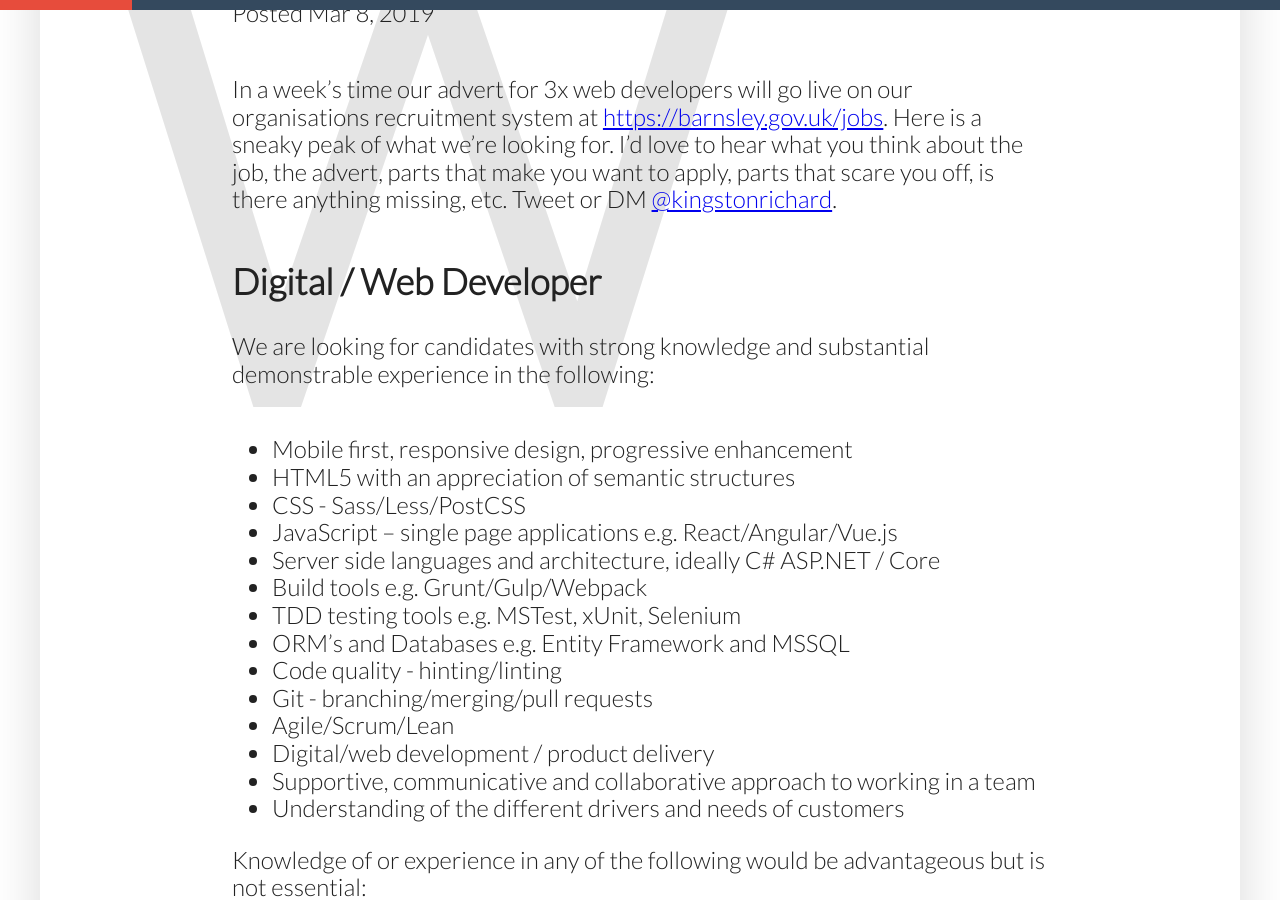
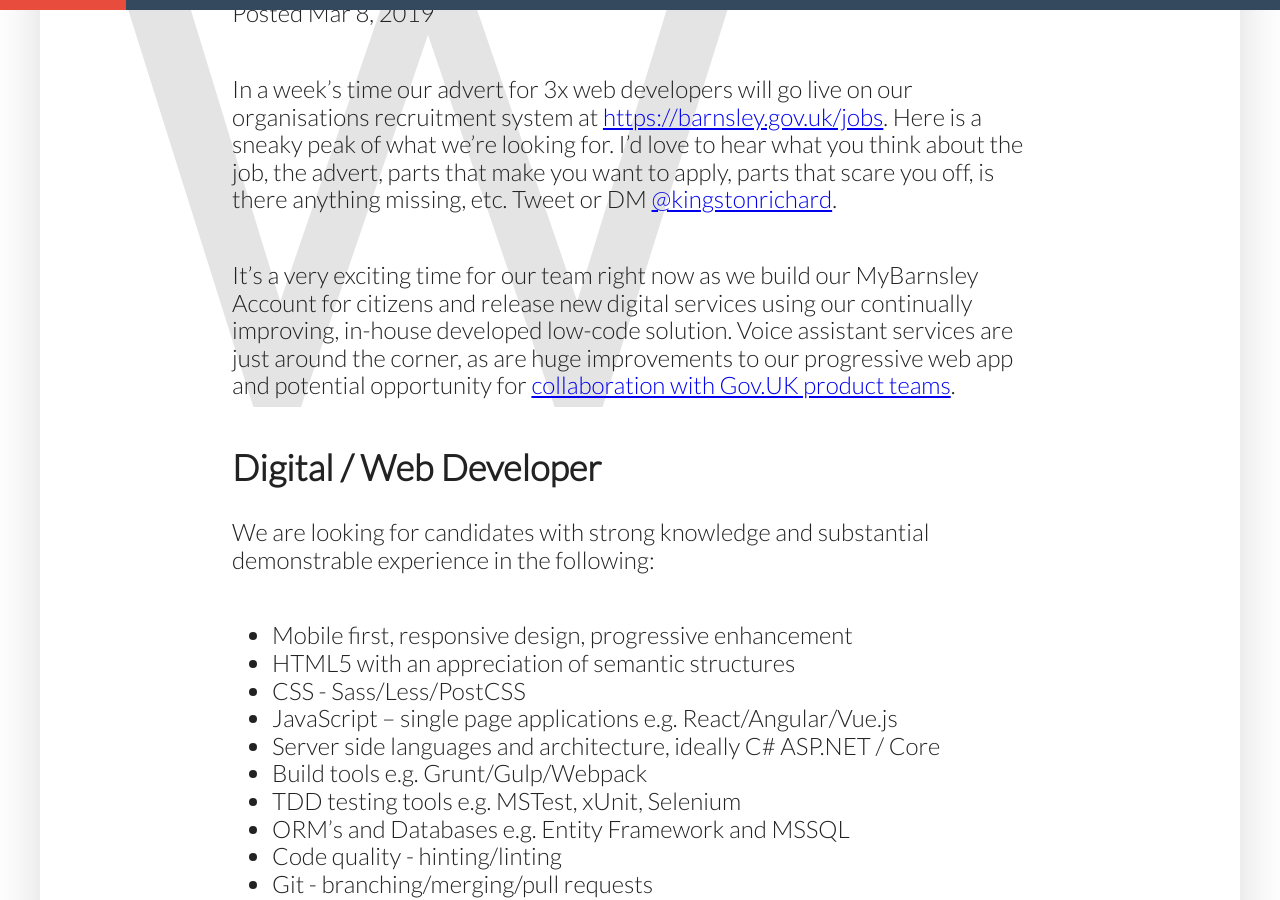
Before and after one commit to kingstonrichard/kingstonrichard.uk, a Jekyll site: the page built from _posts/2019-03-08-were-looking-for-web-developers.markdown, in a window 1280 px wide and 900 px high, scrolled down 403 px. Built offline with Jekyll 4.4.1, drawn with Linux system fonts in a browser that asks for light colours; nearby versions of some CDN libraries.

Commit message:
Added intro

```diff
--- a/_posts/2019-03-08-were-looking-for-web-developers.markdown
+++ b/_posts/2019-03-08-were-looking-for-web-developers.markdown
@@ -7,6 +7,8 @@
 intro: We'll be hiring soon and here's a sneaky peak of what we'll be looking for
 ---
 In a week's time our advert for 3x web developers will go live on our organisations recruitment system at [https://barnsley.gov.uk/jobs](https://barnsley.gov.uk/jobs). Here is a sneaky peak of what we're looking for. I'd love to hear what you think about the job, the advert, parts that make you want to apply, parts that scare you off, is there anything missing, etc. Tweet or DM [@kingstonrichard](https://twitter.com/kingstonrichard).
+
+It's a very exciting time for our team right now as we build our MyBarnsley Account for citizens and release new digital services using our continually improving, in-house developed low-code solution. Voice assistant services are just around the corner, as are huge improvements to our progressive web app and potential opportunity for [collaboration with Gov.UK product teams](https://twitter.com/kingstonrichard/status/1101549517235724291).
 
 ## Digital / Web Developer
 
```
